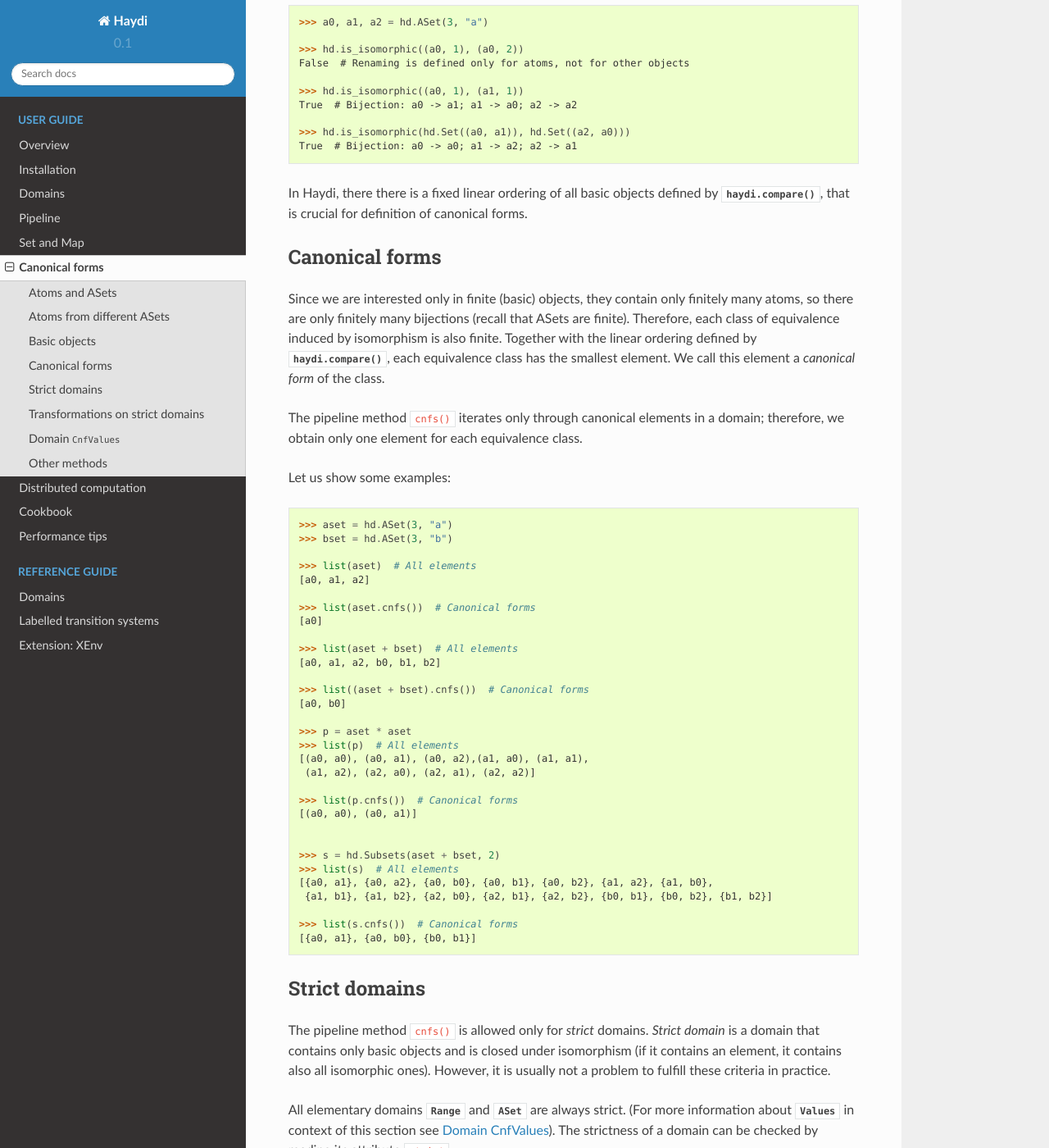
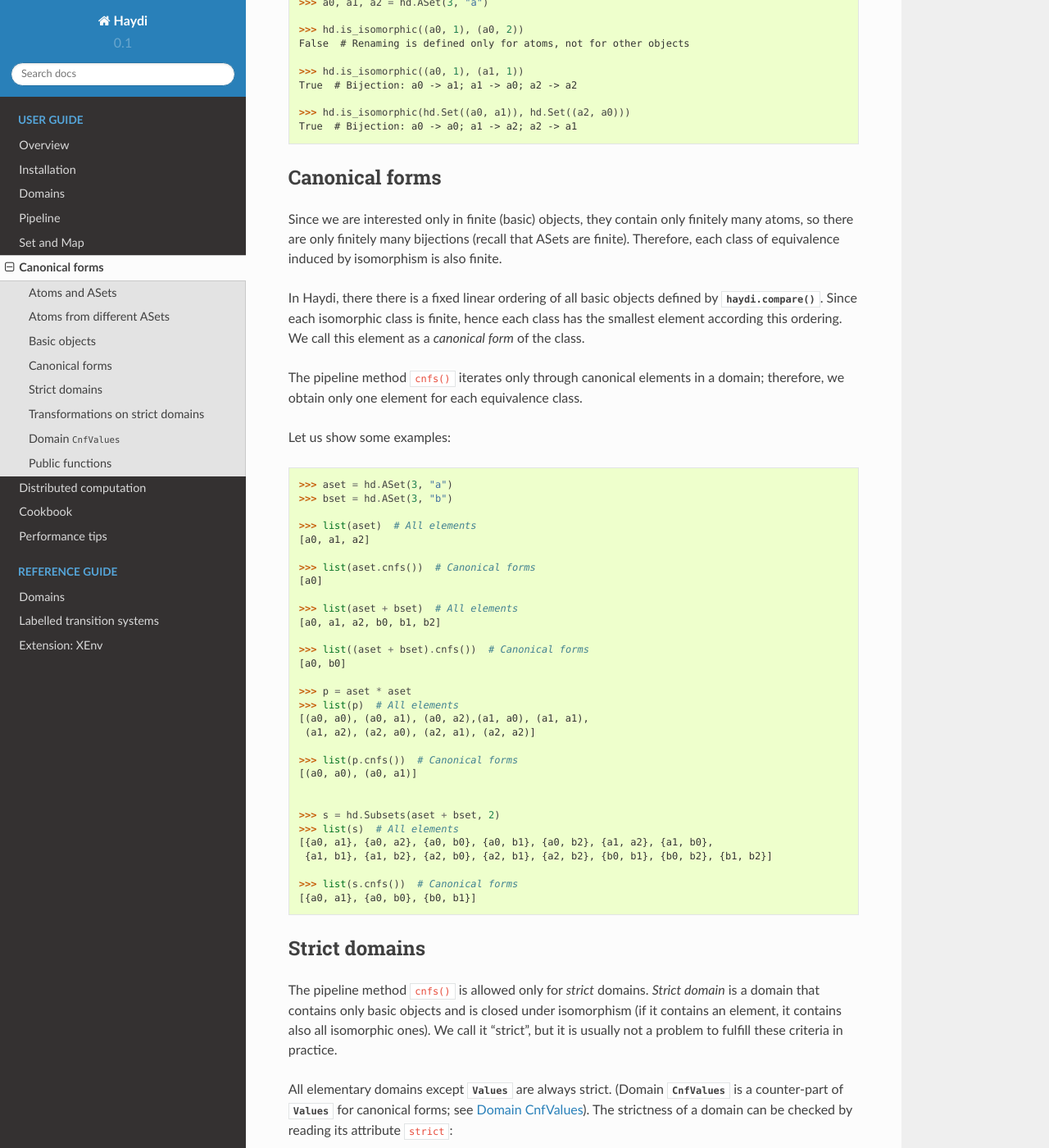
Before and after one commit to spirali/haydi, a Sphinx documentation site: the page built from docs/source/cnfs.rst, in a window 1280 px wide and 1400 px high, scrolled down 2289 px. Shown: the whole window at 82% size. Built offline with Sphinx 7.4.7 and the Read the Docs theme 2.0.0, drawn with Linux system fonts in a browser that asks for light colours; pages that are not in the unit, such as notebooks, are missing from menus; cross-references to code outside the pages are shown as plain code; some of the changed text lies outside the part shown.

Commit message:
DOC: Cnfs documentation updated

```diff
--- a/docs/source/cnfs.rst
+++ b/docs/source/cnfs.rst
@@ -85,7 +88,7 @@
     False  # Map containing a0 -> b0 is not allowed
 
     >>> hd.is_isomorphic((a0, b1), (a1, b0))  # doctest: +SKIP
-    True  # There is the bijection: a0 -> a1; a1 -> a0; b0 -> b1; b1 -> b0
+    True  # There is bijection: a0 -> a1; a1 -> a0; b0 -> b1; b1 -> b0
 
 The bijection in the second case is correct, since each atom has an image from
 its parent ASet.
@@ -100,9 +103,9 @@
 Basic objects
 -------------
 
-So far, we have seen atoms and tuples of atoms in the examples. However, the whole
-machinery around isomorphisms is implemented for objects that we call *basic
-objects* and are inductively defined as follows:
+So far, we have seen atoms and tuples of atoms in the examples. However, the
+whole machinery around isomorphisms is implemented for objects that we call
+*basic objects*; they are inductively defined as follows:
 
 * atoms, integers, strings, True, False, and None are basic objects
 * a tuple of basic objects is a basic object
@@ -122,9 +125,6 @@
    >>> hd.is_isomorphic(hd.Set((a0, a1)), hd.Set((a2, a0)))
    True  # Bijection: a0 -> a0; a1 -> a2; a2 -> a1
 
-In Haydi, there there is a fixed linear ordering of all basic objects defined by
-:func:`haydi.compare`, that is crucial for definition of canonical forms.
-
 
 Canonical forms
 ---------------
@@ -132,9 +132,12 @@
 Since we are interested only in finite (basic) objects, they contain only
 finitely many atoms, so there are only finitely many bijections (recall that
 ASets are finite). Therefore, each class of equivalence induced by
-isomorphism is also finite. Together with the linear ordering defined by
-:func:`haydi.compare`, each equivalence class has the smallest element. We call
-this element a *canonical form* of the class.
+isomorphism is also finite.
+
+In Haydi, there there is a fixed linear ordering of all basic objects defined by
+:func:`haydi.compare`. Since each isomorphic class is finite, hence each class
+has the smallest element according this ordering. We call this element as a
+*canonical form* of the class.
 
 The pipeline method ``cnfs()`` iterates only through canonical elements in a
 domain; therefore, we obtain only one element for each equivalence class.
@@ -182,17 +185,18 @@
 The pipeline method ``cnfs()`` is allowed only for *strict* domains. *Strict
 domain* is a domain that contains only basic objects and is closed under
 isomorphism (if it contains an element, it contains also all isomorphic ones).
-However, it is usually not a problem to fulfill these criteria in practice.
+We call it "strict", but it is usually not a problem to fulfill these criteria
+in practice.
 
-All elementary domains :class:`Range` and :class:`ASet` are always strict. (For
-more information about :class:`Values` in context of this section see
+All elementary domains except :class:`Values` are always strict. (Domain
+:class:`CnfValues` is a counter-part of :class:`Values` for canonical forms; see
 :ref:`cnf-values`). The strictness of a domain can be checked by reading its
 attribute ``strict``::
 
   >>> hd.Range(10).strict
   True
 
-All basic domain compositions preserve strictness if all inner
+All basic domain compositions preserve strictness if and only if all their inner
 domains are also strict, e.g.::
 
   >>> domain = hd.Subsets(hd.Range(5) * hd.ASet(2))
@@ -253,10 +257,12 @@
 Domain :class:`CnfValues`
 -------------------------
 
-Domain :class:`Values` creates a non-strict domain, since we cannot assure
-that all invariants are valid. If you want to create a strict domain from
-explicit elements, you can use :class:`CnfValues`. The difference is that
-:class:`CnfValues` takes **only** canonical elements::
+Domain :class:`Values` creates a non-strict domain, since we cannot assure that
+all invariants are valid. If you want to create a strict domain from explicit
+elements, you can use :class:`CnfValues`. The difference is that
+:class:`CnfValues` is constructed from canonical elements and it automatically
+add necessary objects to the domain to make it strict (all elements isomorphic
+elements)::
 
     >>> aset = hd.ASet(3, "a")
     >>> a0, a1, a2 = aset
@@ -269,16 +275,16 @@
     [a0, a1, a2, (a0, a1), (a0, a2), (a1, a0), (a1, a2), (a2, a0), (a2, a1), 123]
 
 
+Public functions
+----------------
 
-Other methods
--------------
-
-TODO:
-
-* is_canonical
-* :func:`haydi.expand`
-* :func:`haydi.compare`
-* sort
+This is list of public methods that may be useful
+when you are working with canonical forms:
 
 
-TODO: Links to wikipedia for bijection & etc
+* :finc:`is_canonical` -- returns ``True`` if and only if a given is in canonical form.
+* :func:`haydi.expand` -- returns a list of isomorphic objects to a given objects.
+* :func:`haydi.compare` -- defines a linear ordering between two objects. The
+  exact ordering is left is unspecified, but it is guaranteed that for basic
+  objects it stays fixed even between separated executions.
+* :sort:`haydi.sort` -- sorts object according `hayd.compare`.
```
Also changed, not shown: other parts of docs/source/cnfs.rst (+6 -3 lines), docs/source/btypes.rst (+9 -1 lines), docs/source/domains.rst (+8 -10 lines).
